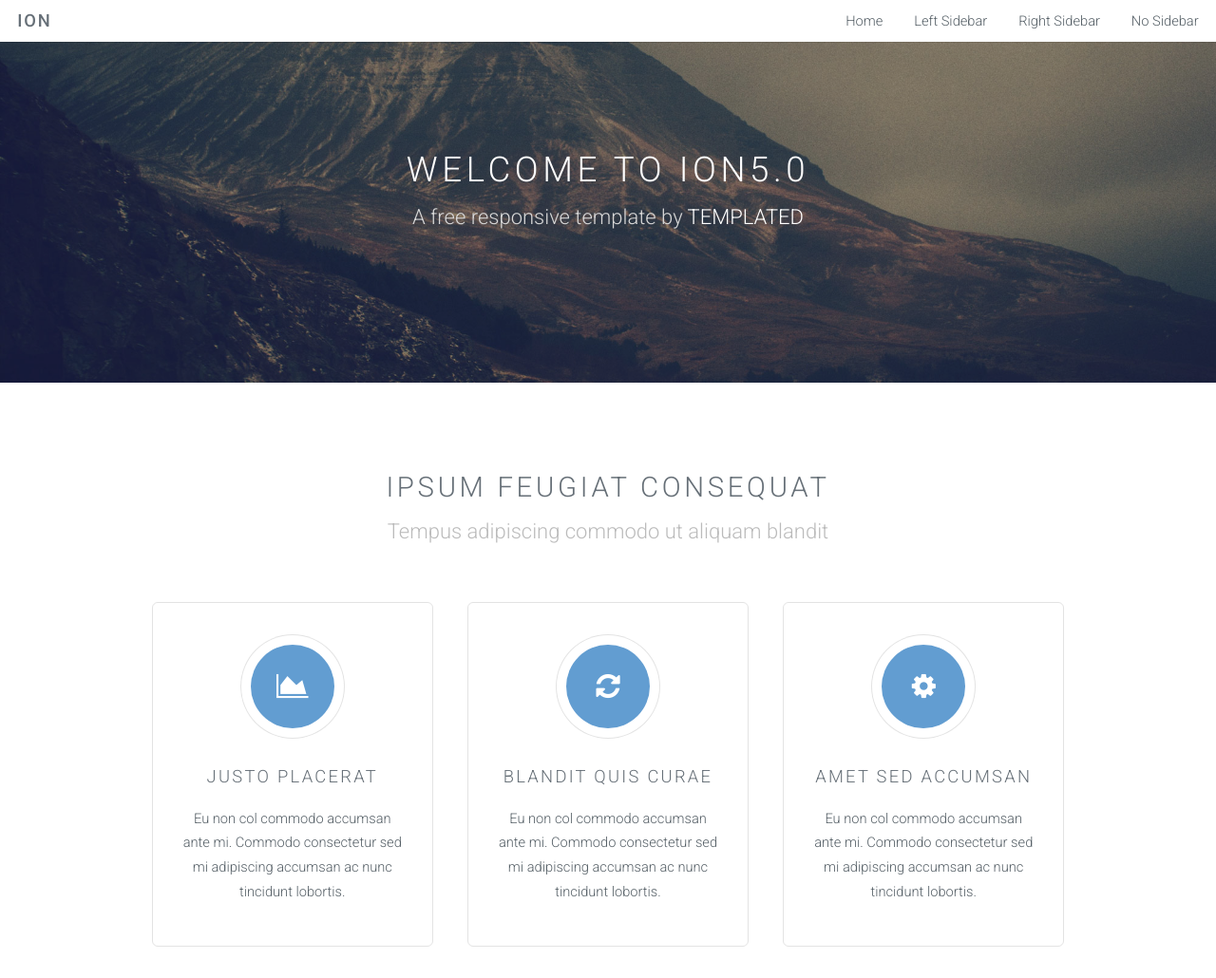
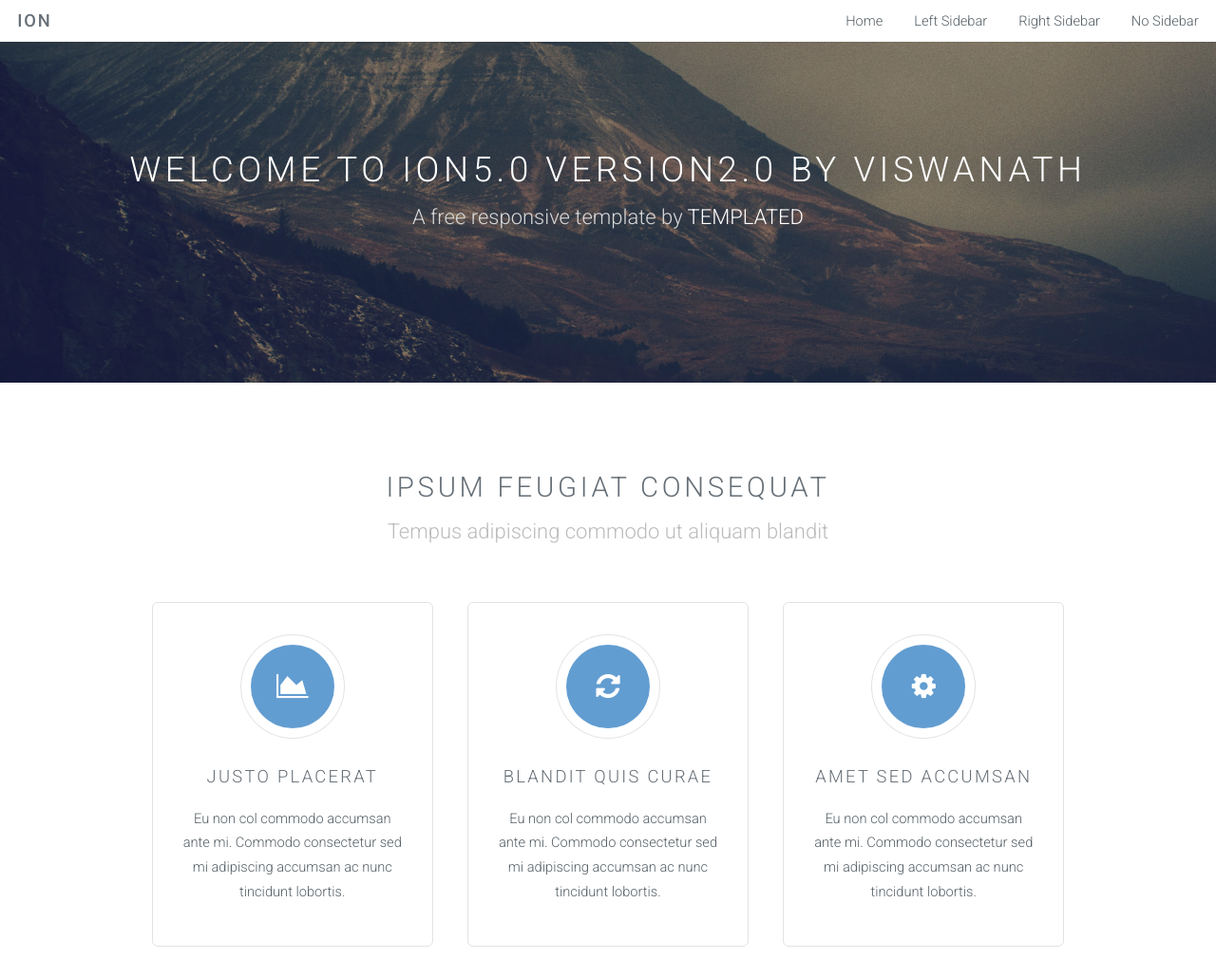
Before and after one commit to visu94/june, a plain HTML site: page src/index.html in a window 1280 px wide. Shown: the top 1030 px of the page at 95% size. Drawn offline with Linux system fonts and the light colour scheme.

Commit message:
changed by v version2.0

```diff
--- a/src/index.html
+++ b/src/index.html
@@ -40,7 +40,7 @@
 		<!-- Banner -->
 			<section id="banner">
 				<div class="inner">
-					<h2>Welcome to Ion5.0</h2>
+					<h2>Welcome to Ion5.0 version2.0 by viswanath</h2>
 					<p>A free responsive template by <a href="http://templated.co">TEMPLATED</a></p>
 					<ul class="actions">
 						</ul>
```
